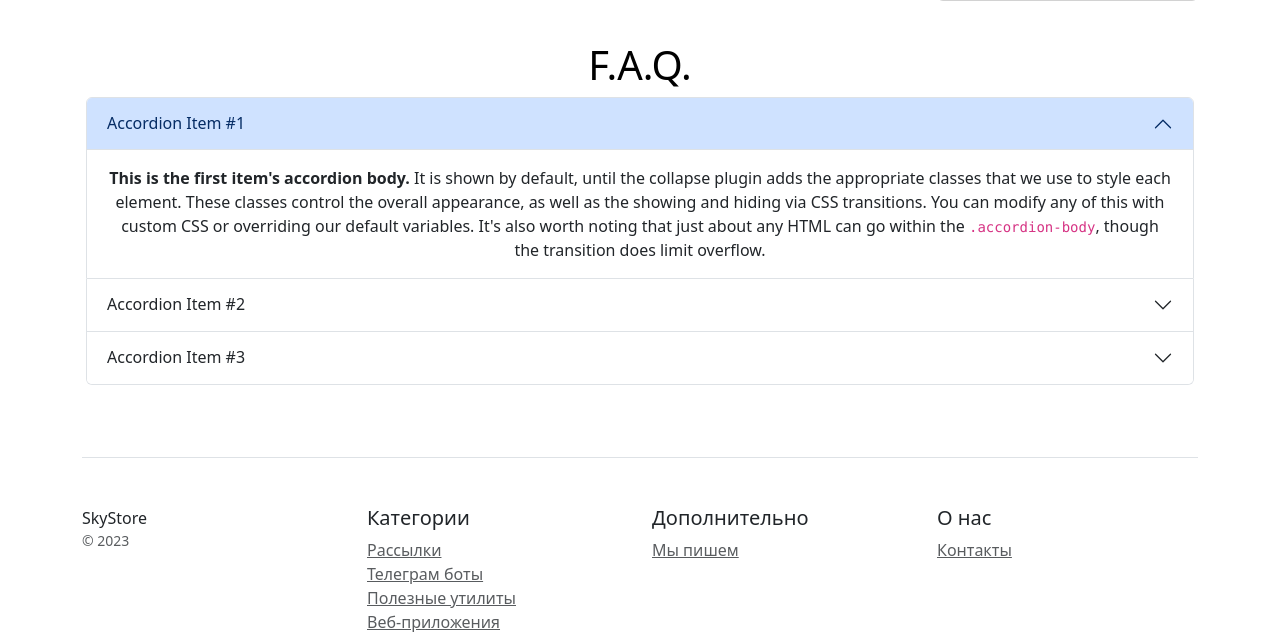
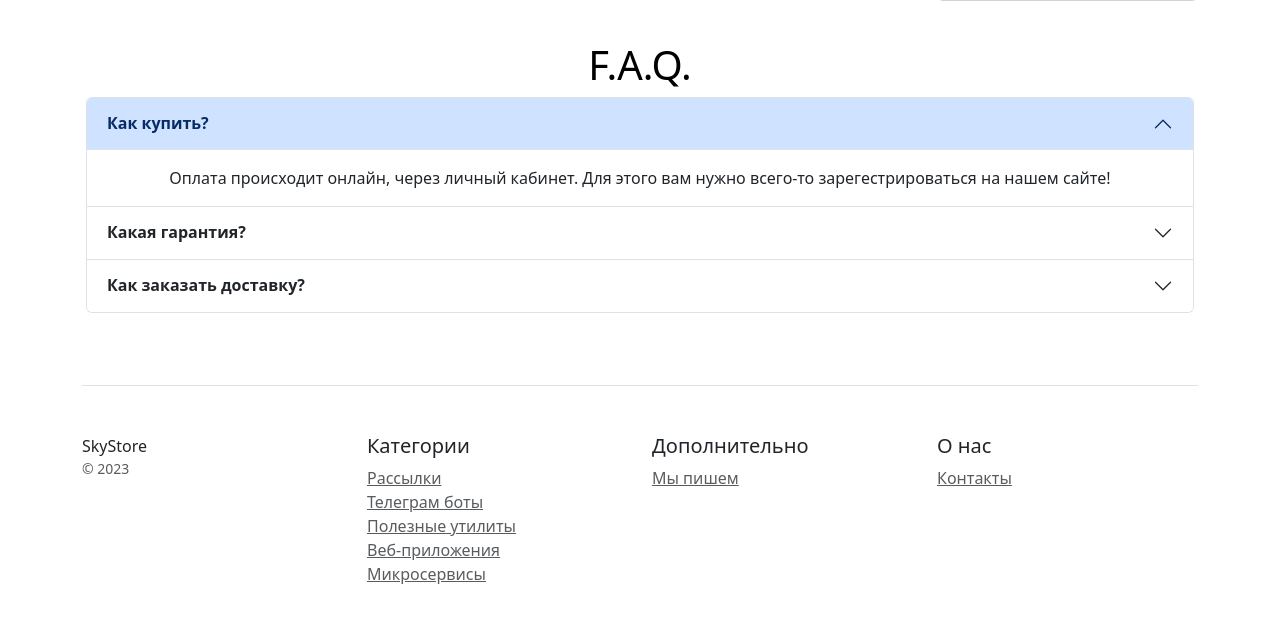
Before and after one commit to IlyaKovalchukKIS/Django_SkyStore, a Django app: page /contacts/ in a window 1280 px wide. Shown: the part 580-1212 px from the top of the page. After the commit the page ends 1164 px from the top, so only its background shows below. Run offline with Django 4.2, Linux system fonts and the light colour scheme; some libraries are stand-ins or nearby versions.

Commit message:
разделы FAQ сделаны жирным шрифтом

```diff
--- a/catalog/templates/catalog/base.html
+++ b/catalog/templates/catalog/base.html
@@ -50,8 +50,8 @@
         </div>
     </header>
     <main class="row">
-            {% block content %}
-            {% endblock %}
+        {% block content %}
+        {% endblock %}
         <div class="pricing-header p-3 pb-md-4 mx-auto text-center">
             <h1 class="display-10 fw-normal text-body-emphasis">F.A.Q.</h1>
 
@@ -60,17 +60,13 @@
                     <h2 class="accordion-header">
                         <button class="accordion-button" type="button" data-bs-toggle="collapse"
                                 data-bs-target="#collapseOne" aria-expanded="true" aria-controls="collapseOne">
-                            Accordion Item #1
+                            <strong>Как купить?</strong>
                         </button>
                     </h2>
                     <div id="collapseOne" class="accordion-collapse collapse show" data-bs-parent="#accordionExample">
                         <div class="accordion-body">
-                            <strong>This is the first item's accordion body.</strong> It is shown by default, until the
-                            collapse plugin adds the appropriate classes that we use to style each element. These
-                            classes control the overall appearance, as well as the showing and hiding via CSS
-                            transitions. You can modify any of this with custom CSS or overriding our default variables.
-                            It's also worth noting that just about any HTML can go within the
-                            <code>.accordion-body</code>, though the transition does limit overflow.
+                            Оплата происходит онлайн, через личный кабинет. Для этого вам нужно всего-то
+                            зарегестрироваться на нашем сайте!
                         </div>
                     </div>
                 </div>
@@ -78,17 +74,13 @@
                     <h2 class="accordion-header">
                         <button class="accordion-button collapsed" type="button" data-bs-toggle="collapse"
                                 data-bs-target="#collapseTwo" aria-expanded="false" aria-controls="collapseTwo">
-                            Accordion Item #2
+                            <strong>Какая гарантия?</strong>
                         </button>
                     </h2>
                     <div id="collapseTwo" class="accordion-collapse collapse" data-bs-parent="#accordionExample">
                         <div class="accordion-body">
-                            <strong>This is the second item's accordion body.</strong> It is hidden by default, until
-                            the collapse plugin adds the appropriate classes that we use to style each element. These
-                            classes control the overall appearance, as well as the showing and hiding via CSS
-                            transitions. You can modify any of this with custom CSS or overriding our default variables.
-                            It's also worth noting that just about any HTML can go within the
-                            <code>.accordion-body</code>, though the transition does limit overflow.
+                            Гарантия на наши товары действует в течении одного года, нам важен ваш комформ и
+                            бозопасность.
                         </div>
                     </div>
                 </div>
@@ -96,17 +88,12 @@
                     <h2 class="accordion-header">
                         <button class="accordion-button collapsed" type="button" data-bs-toggle="collapse"
                                 data-bs-target="#collapseThree" aria-expanded="false" aria-controls="collapseThree">
-                            Accordion Item #3
+                            <strong>Как заказать доставку?</strong>
                         </button>
                     </h2>
                     <div id="collapseThree" class="accordion-collapse collapse" data-bs-parent="#accordionExample">
                         <div class="accordion-body">
-                            <strong>This is the third item's accordion body.</strong> It is hidden by default, until the
-                            collapse plugin adds the appropriate classes that we use to style each element. These
-                            classes control the overall appearance, as well as the showing and hiding via CSS
-                            transitions. You can modify any of this with custom CSS or overriding our default variables.
-                            It's also worth noting that just about any HTML can go within the
-                            <code>.accordion-body</code>, though the transition does limit overflow.
+                            Доставку действует по всей России. Оформиить ее можно при оплате заказа.
                         </div>
                     </div>
                 </div>
```
